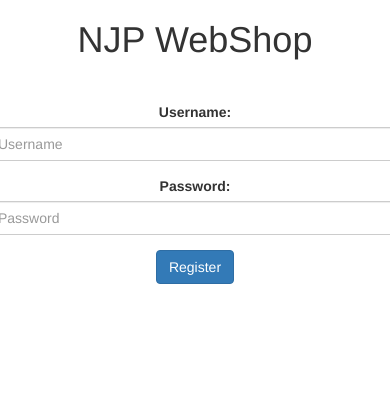
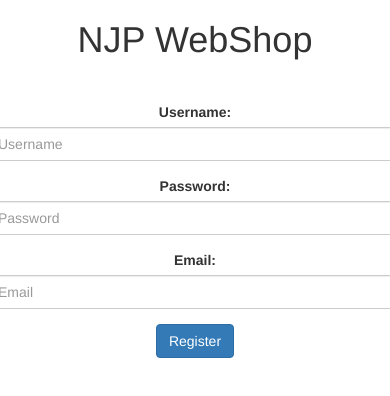
Before and after one commit to avionipevaju/WebShop, an Angular app: page /register in a window 390 px wide. Shown: the top 396 px of the page. Built offline with nearby package versions, Linux system fonts and the light colour scheme.

Commit message:
Added email registration feature

```diff
--- a/src/app/register/register.component.html
+++ b/src/app/register/register.component.html
@@ -16,6 +16,14 @@
       </div>
     </div>
 
+    <div class="form-group">
+      <label class="control-label col-sm-5">Email: </label>
+      <div class="col-sm-2">
+        <input type="email" class="form-control" size="40" placeholder="Email" name="email" id="email" required>
+      </div>
+    </div>
+
+
     <div class="row">
       <div class="input-group-btn">
       </div>
--- a/src/app/register/register.component.ts
+++ b/src/app/register/register.component.ts
@@ -18,7 +18,8 @@ export class RegisterComponent implements OnInit {
 
     const usernameField = document.getElementById('username') as HTMLInputElement;
     const passwordField = document.getElementById('password') as HTMLInputElement;
-    const json = {'username': usernameField.value, 'password': passwordField.value};
+    const emailField = document.getElementById('email') as HTMLInputElement;
+    const json = {'username': usernameField.value, 'password': passwordField.value, 'email': emailField.value};
     this.http.post('http://localhost:8080/WebShopDWP/rest/user/register', JSON.stringify(json),
       {headers: {'Content-Type': 'application/json'}})
       .subscribe(data => {
```
